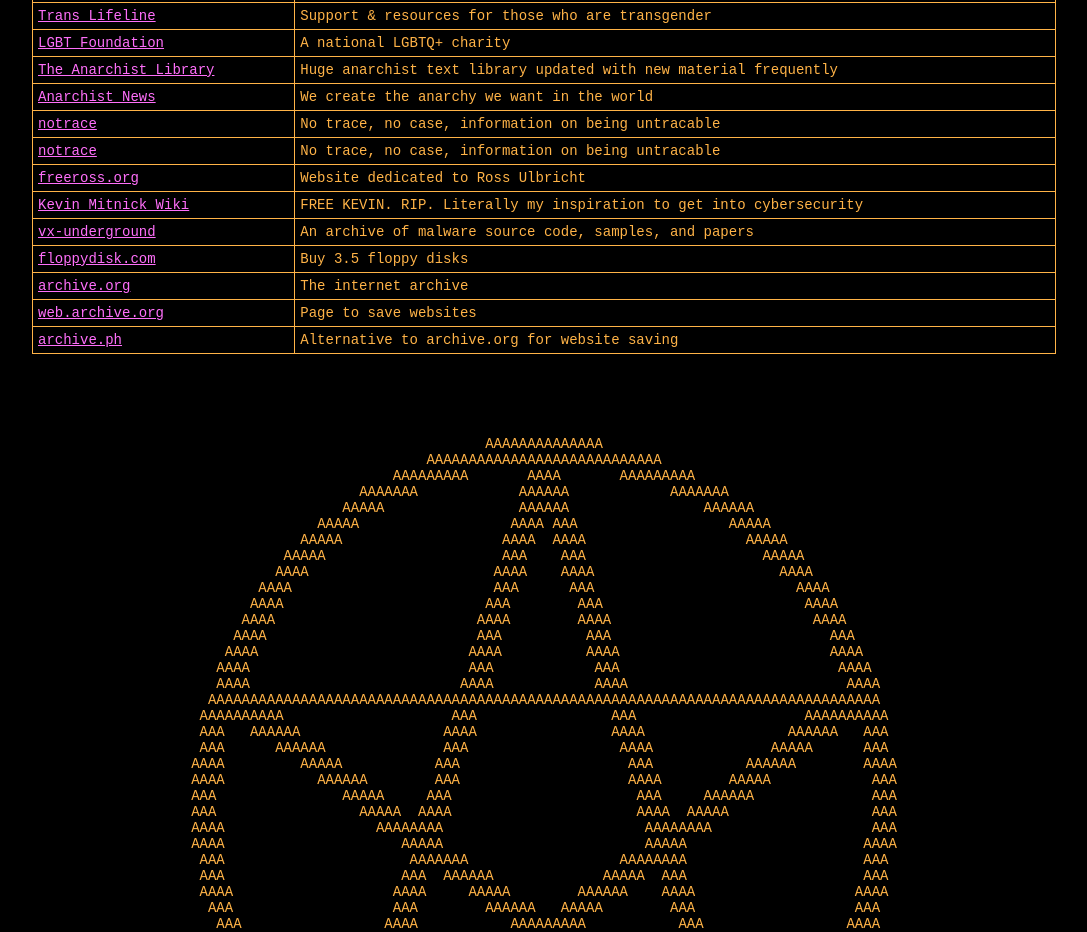
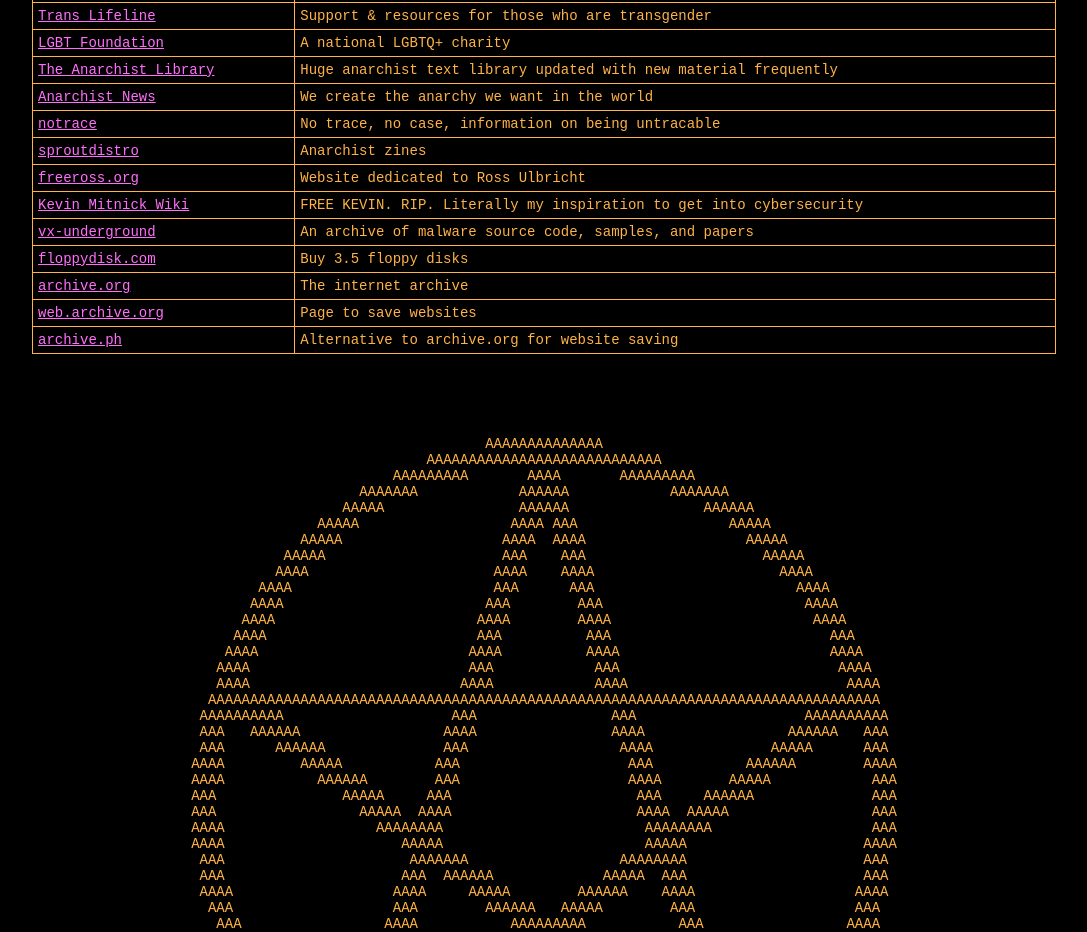
Before and after one commit to skylartr/cutsfrombrokenglass, a plain HTML site: page resources.html in a window 1280 px wide. Shown: the part 1772-2704 px from the top of the page, without its empty margins (96-1183 px from the left). Drawn offline with Linux system fonts and the light colour scheme.

Commit message:
Add files via upload

```diff
--- a/resources.html
+++ b/resources.html
@@ -427,8 +427,8 @@
                     <td>No trace, no case, information on being untracable</td>
                 </tr>
                 <tr>
-                    <td><a href="https://www.notrace.how/" style="color: #ff6ffa;">notrace</a></td>
-                    <td>No trace, no case, information on being untracable</td>
+                    <td><a href="https://www.sproutdistro.com/catalog/zines/" style="color: #ff6ffa;">sproutdistro</a></td>
+                    <td>Anarchist zines</td>
                 </tr>
                 <tr>
                     <td><a href="https://freeross.org/" style="color: #ff6ffa;">freeross.org</a></td>
```
Also changed, not shown: about.html (+7 -1 lines), index.html (+2 -0 lines), tech.html (+1 -0 lines).
